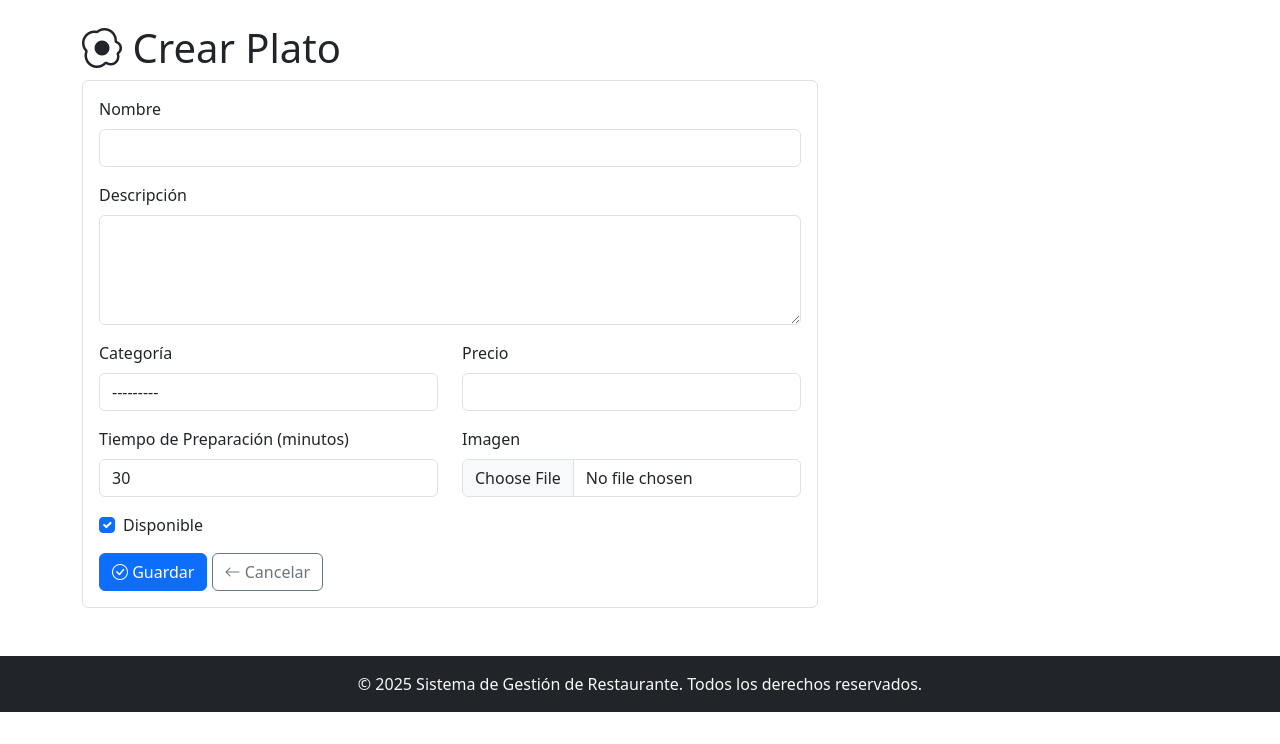
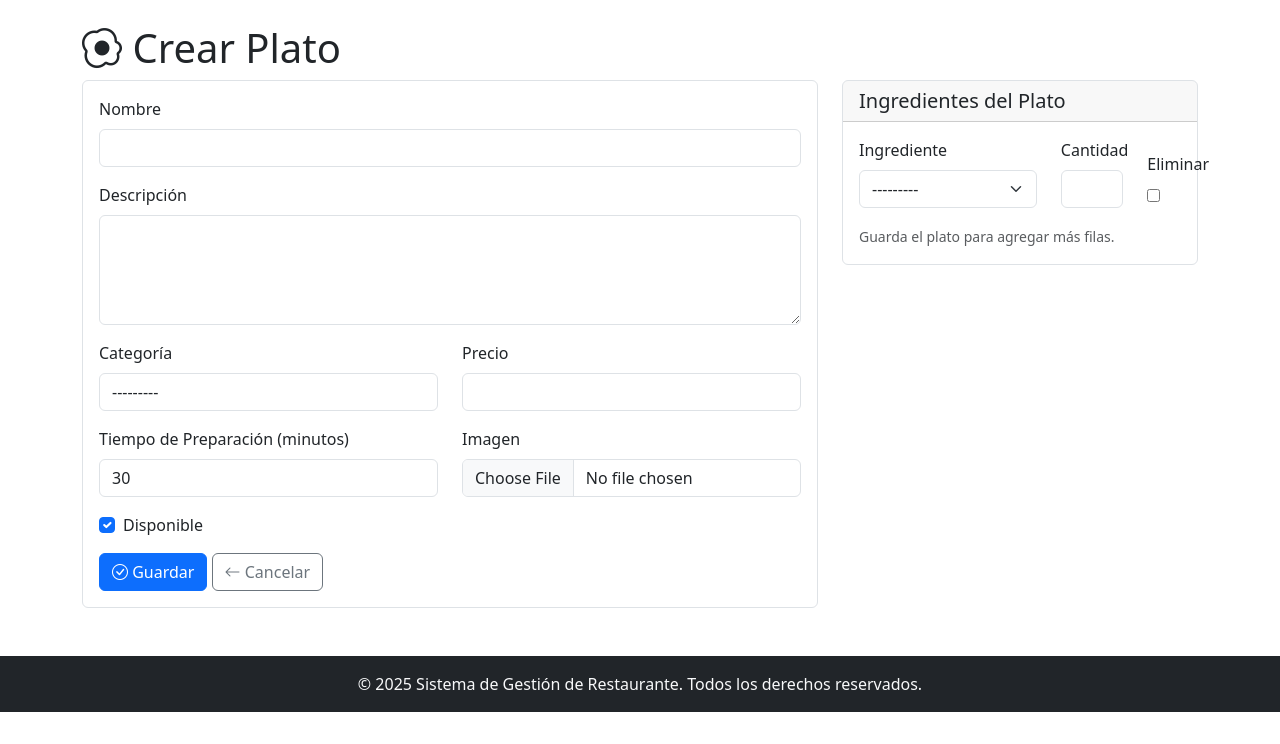
Before and after one commit to Juan-Camilo-Martinez-B/Sistema-para-restaurante, a Django app: page /gestion/platos/crear/ in a window 1280 px wide. Shown: the part 56-800 px from the top of the page. Run offline with Django 5.2, Linux system fonts and the light colour scheme; the visitor is signed in with stand-in values (Sample User, id 1); data that the repository does not hold is empty.

Commit message:
Mejora en creación de platos e ingredientes

```diff
--- a/menu/admin.py
+++ b/menu/admin.py
@@ -27,9 +27,3 @@ class PlatoAdmin(admin.ModelAdmin):
     list_filter = ('categoria', 'disponible')
     search_fields = ('nombre', 'descripcion')
     inlines = [PlatoIngredienteInline]
-
-
-@admin.register(PlatoIngrediente)
-class PlatoIngredienteAdmin(admin.ModelAdmin):
-    list_display = ('plato', 'ingrediente', 'cantidad')
-    list_filter = ('plato', 'ingrediente')
--- a/menu/forms.py
+++ b/menu/forms.py
@@ -1,4 +1,5 @@
 from django import forms
+from django.forms import inlineformset_factory
 from .models import Plato, Categoria, Ingrediente, PlatoIngrediente
 
 
@@ -44,3 +45,25 @@ class IngredienteForm(forms.ModelForm):
             'unidad_medida': forms.TextInput(attrs={'class': 'form-control'}),
             'activo': forms.CheckboxInput(attrs={'class': 'form-check-input'}),
         }
+
+
+class PlatoIngredienteForm(forms.ModelForm):
+    class Meta:
+        model = PlatoIngrediente
+        fields = ['ingrediente', 'cantidad']
+        widgets = {
+            'ingrediente': forms.Select(attrs={'class': 'form-select'}),
+            'cantidad': forms.NumberInput(attrs={'class': 'form-control', 'step': '0.01', 'min': '0.01'}),
+        }
+
+    def __init__(self, *args, **kwargs):
+        super().__init__(*args, **kwargs)
+        self.fields['ingrediente'].queryset = Ingrediente.objects.filter(activo=True).order_by('nombre')
+
+PlatoIngredienteFormSet = inlineformset_factory(
+    Plato,
+    PlatoIngrediente,
+    form=PlatoIngredienteForm,
+    extra=1,
+    can_delete=True,
+)
--- a/menu/views.py
+++ b/menu/views.py
@@ -6,7 +6,7 @@ from django.db.models import Q
 from django.views.generic import ListView, CreateView, UpdateView, DeleteView
 from django.urls import reverse_lazy
 from .models import Plato, Categoria, Ingrediente
-from .forms import PlatoForm, CategoriaForm, IngredienteForm
+from .forms import PlatoForm, CategoriaForm, IngredienteForm, PlatoIngredienteFormSet
 from .decorators import staff_or_mesero_required
 from pedidos.models import ItemPedido, Pedido
 from decimal import Decimal
@@ -105,13 +105,22 @@ def crear_plato(request):
     if request.method == 'POST':
         form = PlatoForm(request.POST, request.FILES)
         if form.is_valid():
-            form.save()
-            messages.success(request, 'Plato creado exitosamente')
-            return redirect('menu:lista_platos_admin')
+            plato = form.save()
+            formset = PlatoIngredienteFormSet(request.POST, instance=plato)
+            if formset.is_valid():
+                formset.save()
+                messages.success(request, 'Plato creado exitosamente')
+                return redirect('menu:lista_platos_admin')
+            else:
+                return render(request, 'menu/admin/form_plato.html', {'form': form, 'formset': formset, 'plato': plato, 'titulo': 'Crear Plato'})
+        else:
+            formset = PlatoIngredienteFormSet()
+            return render(request, 'menu/admin/form_plato.html', {'form': form, 'formset': formset, 'titulo': 'Crear Plato'})
     else:
         form = PlatoForm()
+        formset = PlatoIngredienteFormSet()
 
-    return render(request, 'menu/admin/form_plato.html', {'form': form, 'titulo': 'Crear Plato'})
+    return render(request, 'menu/admin/form_plato.html', {'form': form, 'formset': formset, 'titulo': 'Crear Plato'})
 
 
 @staff_or_mesero_required
@@ -121,14 +130,17 @@ def editar_plato(request, plato_id):
 
     if request.method == 'POST':
         form = PlatoForm(request.POST, request.FILES, instance=plato)
-        if form.is_valid():
+        formset = PlatoIngredienteFormSet(request.POST, instance=plato)
+        if form.is_valid() and formset.is_valid():
             form.save()
+            formset.save()
             messages.success(request, 'Plato actualizado exitosamente')
             return redirect('menu:lista_platos_admin')
     else:
         form = PlatoForm(instance=plato)
+        formset = PlatoIngredienteFormSet(instance=plato)
 
-    return render(request, 'menu/admin/form_plato.html', {'form': form, 'plato': plato, 'titulo': 'Editar Plato'})
+    return render(request, 'menu/admin/form_plato.html', {'form': form, 'formset': formset, 'plato': plato, 'titulo': 'Editar Plato'})
 
 
 @staff_or_mesero_required
--- a/templates/menu/admin/form_plato.html
+++ b/templates/menu/admin/form_plato.html
@@ -78,5 +78,43 @@
             </div>
         </div>
     </div>
+    <div class="col-md-4">
+        {% if formset %}
+        <div class="card">
+            <div class="card-header">
+                <h5 class="mb-0">Ingredientes del Plato</h5>
+            </div>
+            <div class="card-body">
+                {{ formset.management_form }}
+                {% for f in formset.forms %}
+                    <div class="row align-items-end mb-3">
+                        <div class="col-7">
+                            <label class="form-label">Ingrediente</label>
+                            {{ f.ingrediente }}
+                            {% if f.ingrediente.errors %}
+                                <div class="text-danger">{{ f.ingrediente.errors }}</div>
+                            {% endif %}
+                        </div>
+                        <div class="col-3">
+                            <label class="form-label">Cantidad</label>
+                            {{ f.cantidad }}
+                            {% if f.cantidad.errors %}
+                                <div class="text-danger">{{ f.cantidad.errors }}</div>
+                            {% endif %}
+                        </div>
+                        <div class="col-2">
+                            {% if formset.can_delete %}
+                                <label class="form-label">Eliminar</label>
+                                {{ f.DELETE }}
+                            {% endif %}
+                        </div>
+                    </div>
+                    {% if not forloop.last %}<hr>{% endif %}
+                {% endfor %}
+                <small class="text-muted">Guarda el plato para agregar más filas.</small>
+            </div>
+        </div>
+        {% endif %}
+    </div>
 </div>
 {% endblock %}
```
